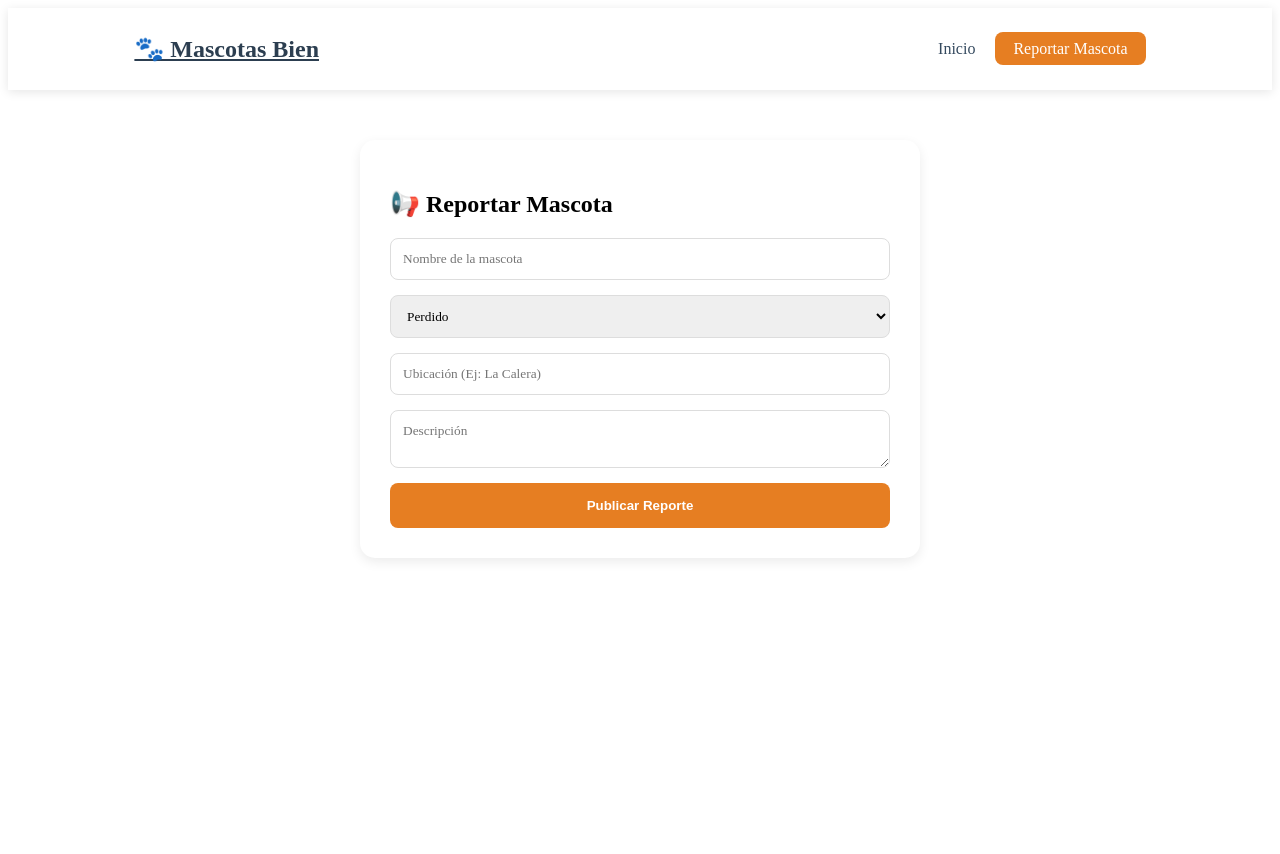
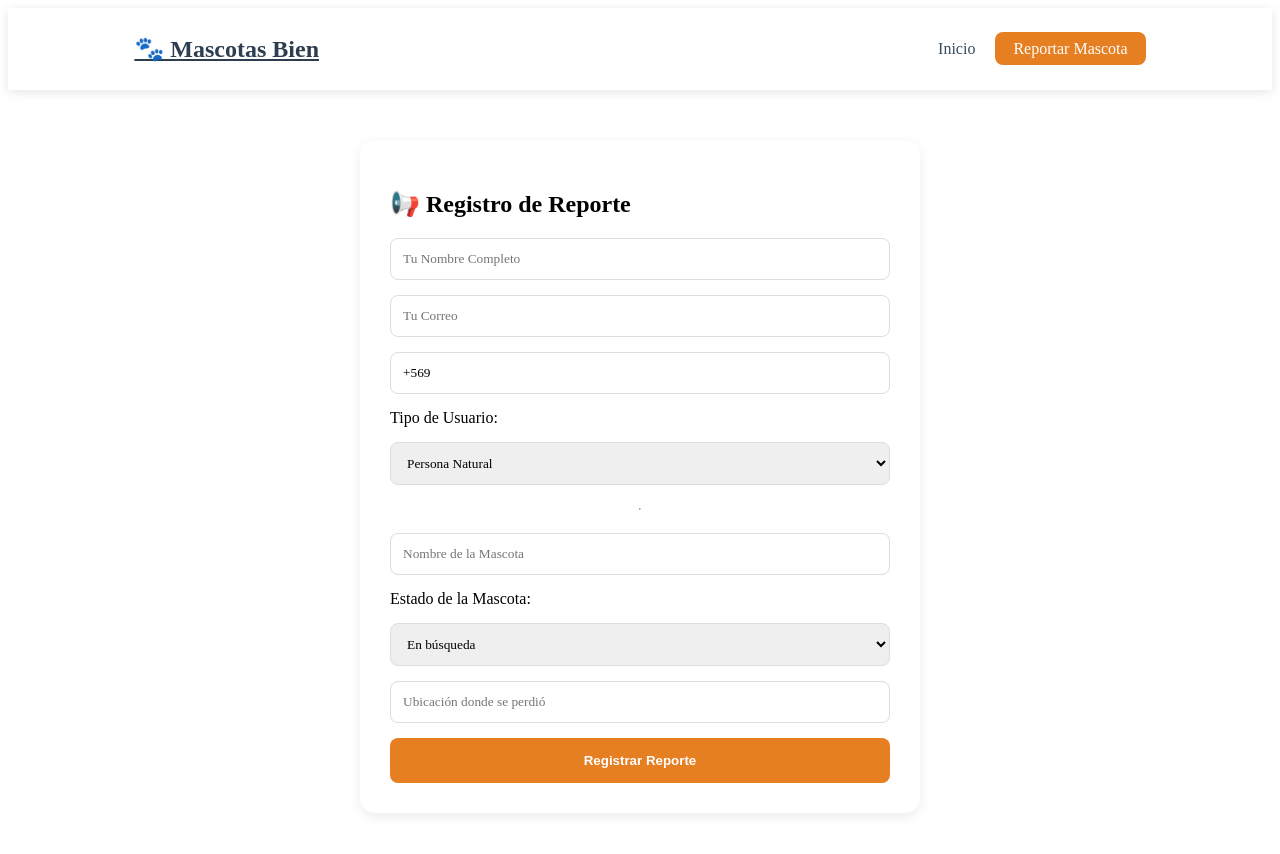
Before and after one commit to MatiasNavarrete/MascotasBien, a React (Vite) app: page /reportar in a window 1280 px wide. Shown: the top 854 px of the page. Before the commit the page ends 800 px from the top, so only its background shows below. Built offline with nearby package versions, Linux system fonts and the light colour scheme.

Commit message:
feat: conexion de backend y frontend exitosa cada vez que se reporta una macota se guarda en la base de datos

```diff
--- a/package.json
+++ b/package.json
@@ -10,6 +10,7 @@
     "preview": "vite preview"
   },
   "dependencies": {
+    "axios": "^1.16.0",
     "react": "^19.2.5",
     "react-dom": "^19.2.5",
     "react-router-dom": "^7.15.0"
--- a/src/pages/Reportar.jsx
+++ b/src/pages/Reportar.jsx
@@ -1,46 +1,77 @@
 import React, { useState } from 'react';
+import { registrarPropietarioYPet } from '../service/PropietarioService';
 import '../styles/Reportar.css';
 
 const Reportar = () => {
   const [formData, setFormData] = useState({
-    nombre: '',
-    estado: 'Perdido',
-    ubicacion: '',
-    descripcion: ''
+    name: '',
+    email: '',
+    phoneNumber: '+569',
+    address: '',
+    tipoPropietario: 'NATURAL', // Valor inicial de Enum
+    estadoCuenta: 'ACTIVO',    // Valor inicial de Enum
+    estadoBusqueda: 'BUSCANDO', // Valor inicial de Enum
+    mascotaNombre: '',
+    ubicacion: ''
   });
 
-  const handleSubmit = (e) => {
+  const handleSubmit = async (e) => {
     e.preventDefault();
-    console.log("Datos para el BFF:", formData);
-    alert("¡Mascota reportada! (Aquí conectaremos con tu Backend)");
+
+    // Filtramos solo los datos que el Backend (DTO) acepta
+    const dataToSubmit = {
+      name: formData.name,
+      email: formData.email,
+      phoneNumber: formData.phoneNumber,
+      address: formData.address,
+      tipoPropietario: formData.tipoPropietario,
+      estadoCuenta: formData.estadoCuenta,
+      estadoBusqueda: formData.estadoBusqueda
+    };
+
+    try {
+      await registrarPropietarioYPet(dataToSubmit);
+      // Mensaje actualizado para el usuario final
+      alert(`¡Felicidades! ${formData.name}, tú y ${formData.mascotaNombre} han sido registrados en Mascotas Bien.`);
+    } catch (err) {
+      alert("Hubo un problema con el registro. Revisa los datos e intenta nuevamente.");
+    }
   };
 
   return (
     <div className="reportar-container">
-      <h2>📢 Reportar Mascota</h2>
+      <h2>📢 Registro de Reporte</h2>
       <form onSubmit={handleSubmit} className="reportar-form">
-        <input
-          type="text"
-          placeholder="Nombre de la mascota"
-          onChange={(e) => setFormData({...formData, nombre: e.target.value})}
-          required
-        />
-        <select onChange={(e) => setFormData({...formData, estado: e.target.value})}>
-          <option value="Perdido">Perdido</option>
-          <option value="En búsqueda">En búsqueda</option>
-          <option value="Encontrado">Encontrado</option>
+
+        {/* Datos del Propietario */}
+        <input type="text" placeholder="Tu Nombre Completo" value={formData.name} onChange={(e) => setFormData({...formData, name: e.target.value})} required />
+        <input type="email" placeholder="Tu Correo" value={formData.email} onChange={(e) => setFormData({...formData, email: e.target.value})} required />
+        <input type="text" placeholder="Tu Teléfono (+569...)" value={formData.phoneNumber} onChange={(e) => setFormData({...formData, phoneNumber: e.target.value})} required />
+
+        {/* Selector de Tipo de Propietario */}
+        <label>Tipo de Usuario:</label>
+        <select value={formData.tipoPropietario} onChange={(e) => setFormData({...formData, tipoPropietario: e.target.value})}>
+          <option value="NATURAL">Persona Natural</option>
+          <option value="JURIDICO">Empresa (Jurídico)</option>
+          <option value="FUNDACION">Fundación</option>
         </select>
-        <input
-          type="text"
-          placeholder="Ubicación (Ej: La Calera)"
-          onChange={(e) => setFormData({...formData, ubicacion: e.target.value})}
-          required
-        />
-        <textarea
-          placeholder="Descripción"
-          onChange={(e) => setFormData({...formData, descripcion: e.target.value})}
-        ></textarea>
-        <button type="submit" className="btn-enviar">Publicar Reporte</button>
+
+        <hr />
+
+        {/* Datos de la Mascota */}
+        <input type="text" placeholder="Nombre de la Mascota" value={formData.mascotaNombre} onChange={(e) => setFormData({...formData, mascotaNombre: e.target.value})} required />
+
+        {/* Selector de Estado de Búsqueda */}
+        <label>Estado de la Mascota:</label>
+        <select value={formData.estadoBusqueda} onChange={(e) => setFormData({...formData, estadoBusqueda: e.target.value})}>
+          <option value="BUSCANDO">En búsqueda</option>
+          <option value="ENCONTRADA">Ya la encontré</option>
+          <option value="SIN_MASCOTAS_PERDIDAS">Sin reportes pendientes</option>
+        </select>
+
+        <input type="text" placeholder="Ubicación donde se perdió" value={formData.ubicacion} onChange={(e) => setFormData({...formData, ubicacion: e.target.value})} required />
+
+        <button type="submit" className="btn-enviar">Registrar Reporte</button>
       </form>
     </div>
   );
--- /dev/null
+++ b/src/service/PropietarioService.js
@@ -0,0 +1,14 @@
+import axios from "axios";
+
+const API_URL = "http://localhost:8080/api/v1/propietario";
+
+export const registrarPropietarioYPet = async (datos) => {
+    try {
+            const response = await axios.post(API_URL, datos);
+            return response.data;
+    }
+    catch (error) {
+            console.error("Error al conectar al microservicio", error);
+            throw error;
+    }
+};
```
Also changed, not shown: 1 other file (tests, documents, lock files or other folders).
